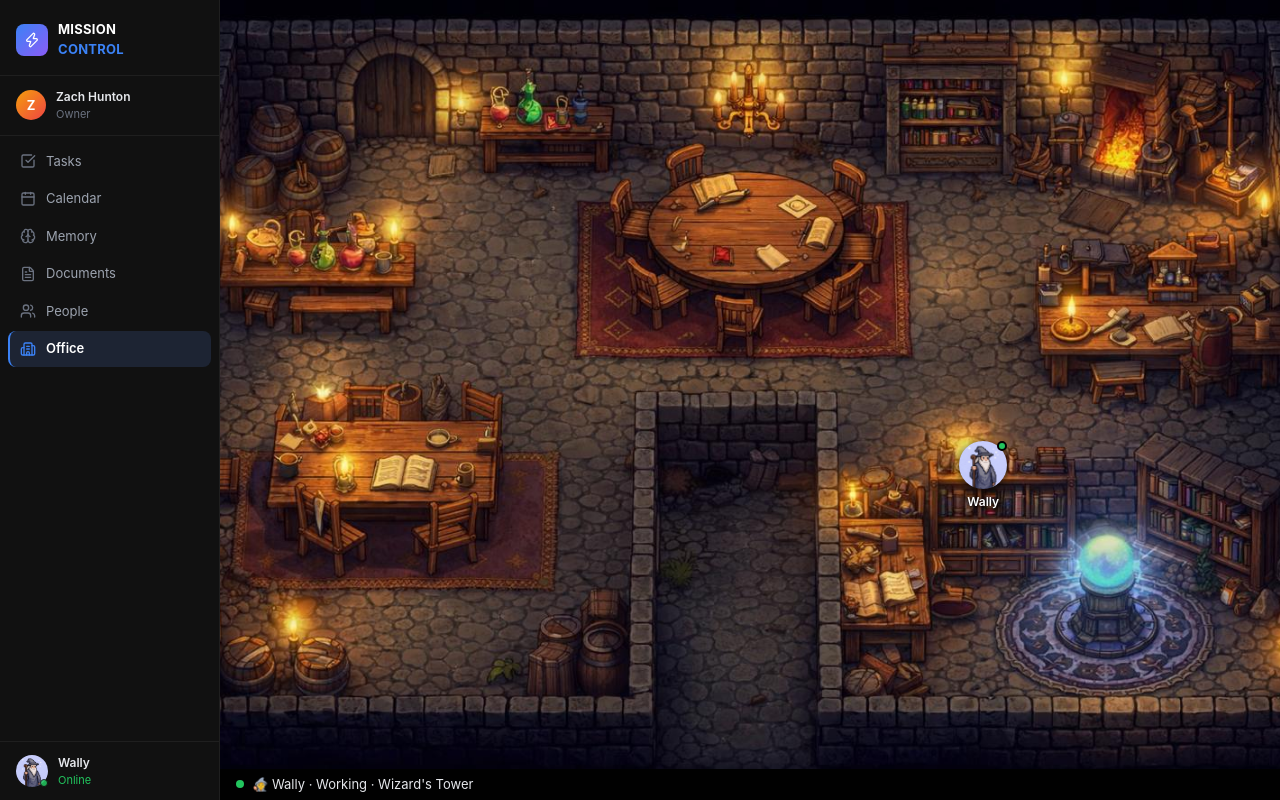
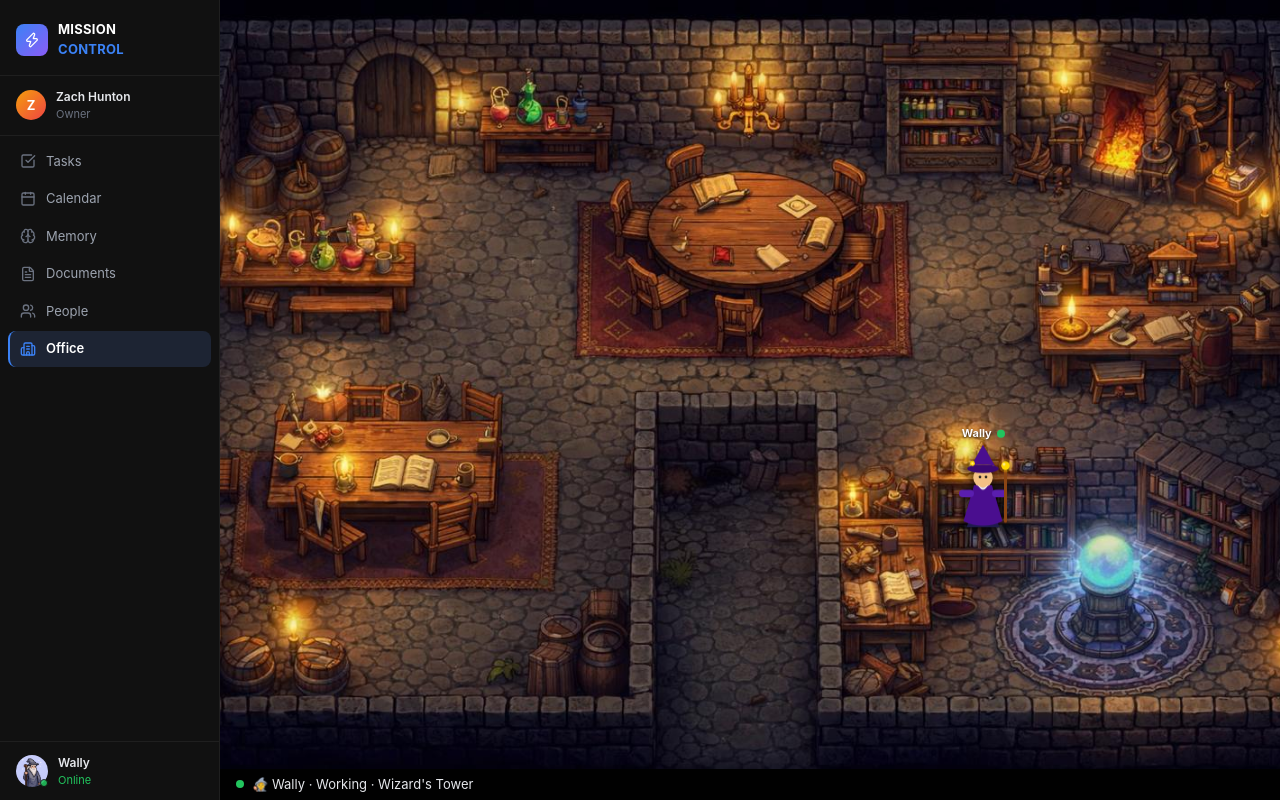
Before and after one commit to zhunton/mission-control, a Next.js app: page /office in a window 1280 px wide. Built offline with nearby package versions, Linux system fonts and the light colour scheme.

Commit message:
Office: Wally SVG pixel art wizard sprite with walking animation

```diff
--- a/app/office/page.tsx
+++ b/app/office/page.tsx
@@ -1,7 +1,6 @@
 "use client";
 
 import { useState, useEffect, useRef } from "react";
-import Image from "next/image";
 
 type LocationKey = "wizardTower" | "tavern" | "roundTable" | "alchemyLab" | "forge" | "scribe";
 
@@ -27,6 +26,71 @@ function pickNextState(): { status: AgentStatus; location: LocationKey } {
   if (roll < 0.6) return { status: "working", location: "wizardTower" };
   if (roll < 0.8) return { status: "idle",    location: "tavern" };
   return              { status: "meeting",  location: "roundTable" };
+}
+
+function WallySprite({ isMoving }: { isMoving: boolean }) {
+  return (
+    <div
+      style={{
+        animation: isMoving
+          ? "walkCycle 0.5s ease-in-out infinite"
+          : "idle 2s ease-in-out infinite",
+        display: "inline-block",
+        filter: "drop-shadow(0 3px 6px rgba(0,0,0,0.8))",
+      }}
+    >
+      {/* viewBox 40x56, rendered at 60x84 */}
+      <svg
+        width={60}
+        height={84}
+        viewBox="0 0 40 56"
+        xmlns="http://www.w3.org/2000/svg"
+      >
+        {/* Cape — drawn first so it sits behind everything */}
+        <polygon points="9,56 31,56 20,28" fill="#1e1b4b" />
+
+        {/* Robe body — bell-shaped trapezoid with curved bottom */}
+        <path d="M 14 28 L 7 52 Q 20 58 33 52 L 26 28 Z" fill="#4a0e8f" />
+
+        {/* Left arm */}
+        <rect x="4" y="31" width="10" height="5" rx="2.5" fill="#5a1eaf" />
+
+        {/* Right arm */}
+        <rect x="26" y="31" width="10" height="5" rx="2.5" fill="#5a1eaf" />
+
+        {/* Staff — behind orb, in front of arm */}
+        <line x1="35" y1="52" x2="35" y2="18" stroke="#8B4513" strokeWidth="2" strokeLinecap="round" />
+        {/* Staff glow */}
+        <circle cx="35" cy="15" r="4.5" fill="rgba(255,215,0,0.25)" />
+        {/* Staff orb */}
+        <circle cx="35" cy="15" r="2.8" fill="#ffd700" />
+        <circle cx="34" cy="14" r="1" fill="rgba(255,255,255,0.5)" />
+
+        {/* Head */}
+        <circle cx="20" cy="23" r="6.5" fill="#f4c284" />
+
+        {/* Beard */}
+        <path d="M 16.5 27.5 Q 20 34.5 23.5 27.5 Q 20 31.5 16.5 27.5 Z" fill="#f0f0f0" />
+
+        {/* Eyes */}
+        <circle cx="18" cy="22.5" r="0.9" fill="#1a1a1a" />
+        <circle cx="22" cy="22.5" r="0.9" fill="#1a1a1a" />
+
+        {/* Wizard hat cone */}
+        <polygon points="11,17 20,1 29,17" fill="#4a0e8f" />
+
+        {/* Hat band (gold stripe at base of cone) */}
+        <ellipse cx="20" cy="16" rx="8" ry="1.8" fill="#ffd700" />
+
+        {/* Hat brim */}
+        <ellipse cx="20" cy="17" rx="10.5" ry="2.8" fill="#3a0870" />
+
+        {/* Hat star dot near brim */}
+        <circle cx="13" cy="13.5" r="1.6" fill="#ffd700" />
+        <circle cx="13" cy="13.5" r="0.7" fill="#fff8" />
+      </svg>
+    </div>
+  );
 }
 
 export default function OfficePage() {
@@ -56,11 +120,17 @@ export default function OfficePage() {
 
   return (
     <div style={{ display: "flex", flexDirection: "column", height: "100%", overflow: "hidden" }}>
-      {/* Walking animation keyframes */}
       <style>{`
-        @keyframes walking {
-          0%, 100% { transform: translateY(0px) scale(1); }
-          50%       { transform: translateY(-4px) scale(1.05); }
+        @keyframes walkCycle {
+          0%   { transform: translateY(0px) rotate(-1deg); }
+          25%  { transform: translateY(-3px) rotate(0deg); }
+          50%  { transform: translateY(-1px) rotate(1deg); }
+          75%  { transform: translateY(-3px) rotate(0deg); }
+          100% { transform: translateY(0px) rotate(-1deg); }
+        }
+        @keyframes idle {
+          0%, 100% { transform: translateY(0px); }
+          50%       { transform: translateY(-1px); }
         }
       `}</style>
 
@@ -86,50 +156,41 @@ export default function OfficePage() {
             display: "flex",
             flexDirection: "column",
             alignItems: "center",
-            gap: 4,
-            animation: isMoving ? "walking 0.4s ease-in-out infinite" : "none",
+            gap: 2,
           }}
         >
-          {/* Avatar + status dot */}
-          <div style={{ position: "relative", width: 48, height: 48 }}>
-            <Image
-              src="/wally-wizard.jpg"
-              alt="Wally"
-              width={48}
-              height={48}
+          {/* Name label with status dot — above the character */}
+          <div
+            style={{
+              display: "flex",
+              alignItems: "center",
+              gap: 5,
+            }}
+          >
+            <span
               style={{
-                borderRadius: "50%",
-                filter: "drop-shadow(0 2px 4px rgba(0,0,0,0.8))",
-                display: "block",
+                fontSize: 11,
+                fontWeight: "bold",
+                color: "#fff",
+                textShadow: "0 1px 3px rgba(0,0,0,0.9)",
+                whiteSpace: "nowrap",
               }}
-            />
-            {/* Status dot */}
+            >
+              Wally
+            </span>
             <div
               style={{
-                position: "absolute",
-                top: 0,
-                right: 0,
-                width: 10,
-                height: 10,
+                width: 8,
+                height: 8,
                 borderRadius: "50%",
                 backgroundColor: STATUS_COLORS[status],
-                border: "2px solid #000",
+                flexShrink: 0,
               }}
             />
           </div>
 
-          {/* Name label */}
-          <span
-            style={{
-              fontSize: 12,
-              color: "#fff",
-              textShadow: "0 1px 3px rgba(0,0,0,0.9), 0 0 6px rgba(0,0,0,0.8)",
-              whiteSpace: "nowrap",
-              fontWeight: 600,
-            }}
-          >
-            Wally
-          </span>
+          {/* SVG sprite */}
+          <WallySprite isMoving={isMoving} />
         </div>
       </div>
 
```
